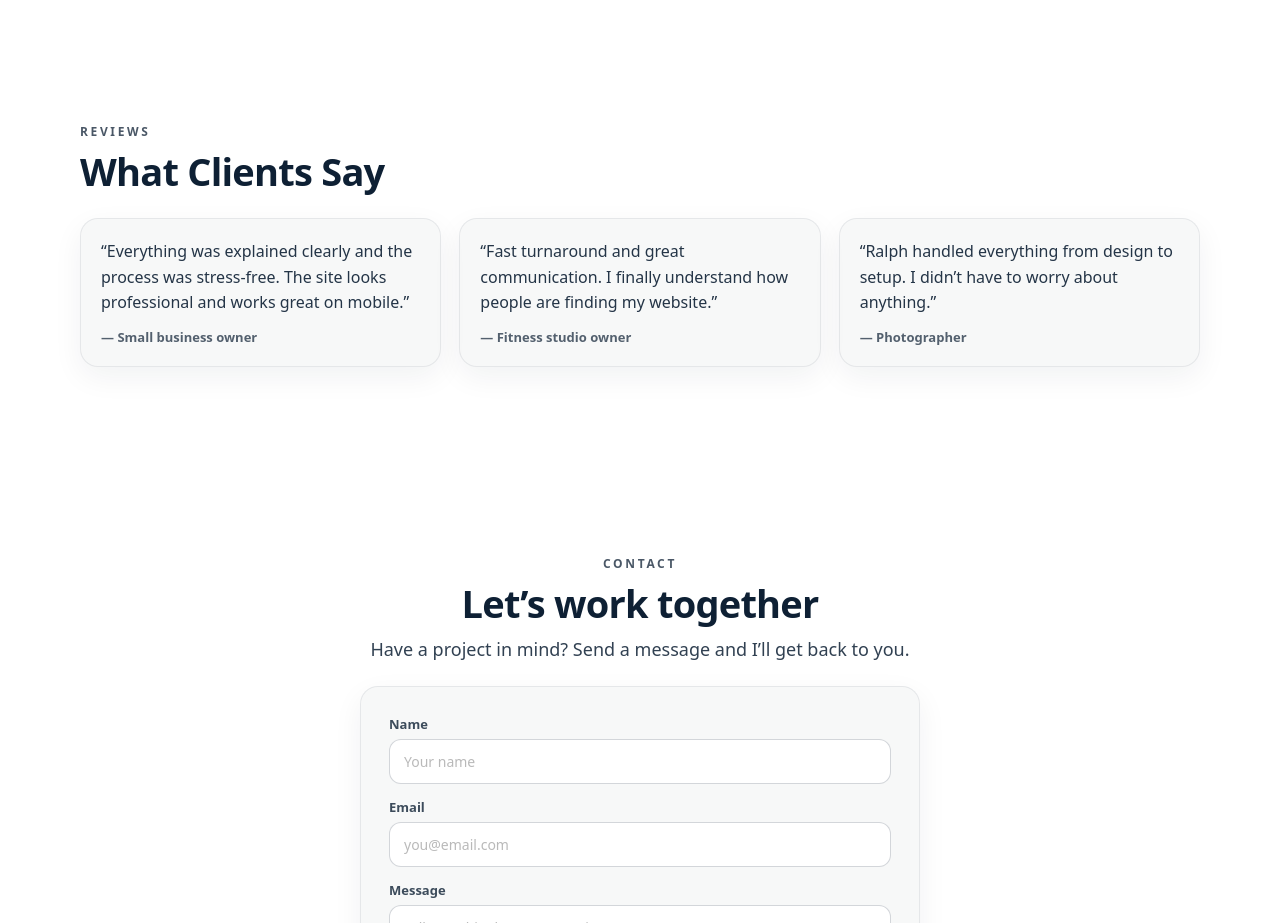
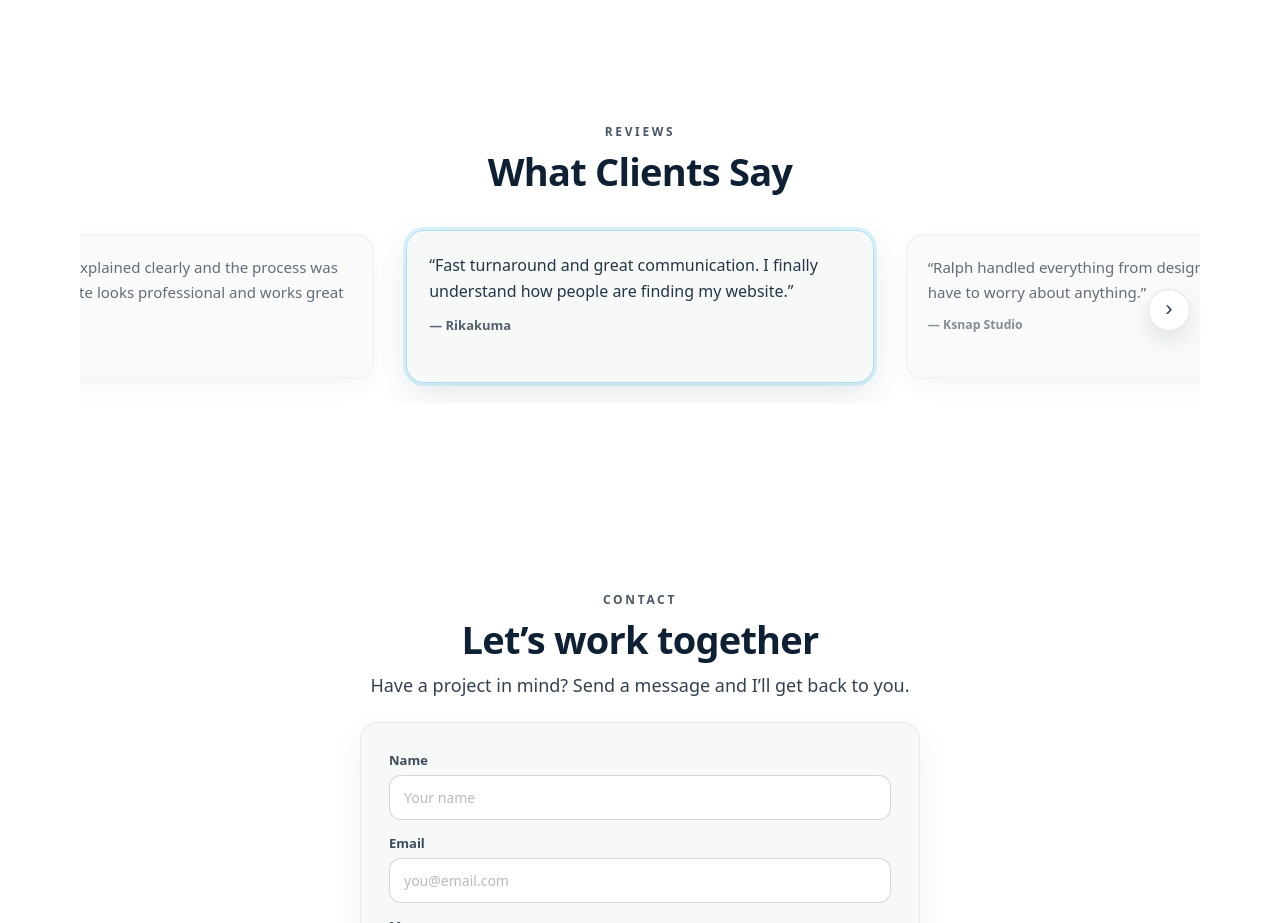
Before and after one commit to ralphdaryn/rddigitech, a React (Vite) app: page / in a window 1280 px wide. Shown: the part 2400-3323 px from the top of the page. Built offline with nearby package versions, Linux system fonts and the light colour scheme.

Commit message:
update review testimonials and style page

```diff
--- a/src/sections/Reviews/Reviews.jsx
+++ b/src/sections/Reviews/Reviews.jsx
@@ -1,8 +1,120 @@
 // Reviews.jsx
+import { useEffect, useMemo, useRef, useState } from "react";
 import "./Reviews.scss";
 import Container from "../../components/Container/Container";
 
 export default function Reviews() {
+  const trackRef = useRef(null);
+  const cardRefs = useRef([]);
+  const [active, setActive] = useState(1); // start with middle card active
+
+  const [canLeft, setCanLeft] = useState(false);
+  const [canRight, setCanRight] = useState(true);
+
+  const cardsData = useMemo(
+    () => [
+      {
+        quote:
+          "“Everything was explained clearly and the process was stress-free. The site looks professional and works great on mobile.”",
+        author: "— Step by Step Club",
+      },
+      {
+        quote:
+          "“Fast turnaround and great communication. I finally understand how people are finding my website.”",
+        author: "— Rikakuma",
+      },
+      {
+        quote:
+          "“Ralph handled everything from design to setup. I didn’t have to worry about anything.”",
+        author: "— Ksnap Studio",
+      },
+    ],
+    []
+  );
+
+  // Track which card is most centered (active)
+  useEffect(() => {
+    const track = trackRef.current;
+    if (!track) return;
+
+    const cards = cardRefs.current.filter(Boolean);
+    if (!cards.length) return;
+
+    const observer = new IntersectionObserver(
+      (entries) => {
+        let best = { index: active, ratio: 0 };
+
+        entries.forEach((entry) => {
+          if (!entry.isIntersecting) return;
+          const index = Number(entry.target.dataset.index);
+          const ratio = entry.intersectionRatio;
+          if (ratio > best.ratio) best = { index, ratio };
+        });
+
+        if (best.ratio > 0) setActive(best.index);
+      },
+      {
+        root: track,
+        threshold: [0.25, 0.5, 0.6, 0.75, 0.9],
+      }
+    );
+
+    cards.forEach((card) => observer.observe(card));
+    return () => observer.disconnect();
+    // eslint-disable-next-line react-hooks/exhaustive-deps
+  }, []);
+
+  // Update arrow enabled/disabled state
+  useEffect(() => {
+    const track = trackRef.current;
+    if (!track) return;
+
+    const update = () => {
+      const maxScrollLeft = track.scrollWidth - track.clientWidth;
+      const left = track.scrollLeft;
+
+      setCanLeft(left > 6);
+      setCanRight(left < maxScrollLeft - 6);
+    };
+
+    update();
+    track.addEventListener("scroll", update, { passive: true });
+    window.addEventListener("resize", update);
+
+    return () => {
+      track.removeEventListener("scroll", update);
+      window.removeEventListener("resize", update);
+    };
+  }, []);
+
+  // Center a specific index in the track
+  const centerToIndex = (index) => {
+    const track = trackRef.current;
+    const el = cardRefs.current[index];
+    if (!track || !el) return;
+
+    const trackRect = track.getBoundingClientRect();
+    const elRect = el.getBoundingClientRect();
+
+    const trackCenter = trackRect.left + trackRect.width / 2;
+    const elCenter = elRect.left + elRect.width / 2;
+
+    const delta = elCenter - trackCenter;
+
+    track.scrollBy({ left: delta, behavior: "smooth" });
+  };
+
+  const goLeft = () => centerToIndex(Math.max(0, active - 1));
+  const goRight = () => centerToIndex(Math.min(cardsData.length - 1, active + 1));
+
+  // Optional: on first mount, gently center the middle card
+  useEffect(() => {
+    // tiny delay so layout measures correctly
+    const t = setTimeout(() => centerToIndex(1), 50);
+    return () => clearTimeout(t);
+    // eslint-disable-next-line react-hooks/exhaustive-deps
+  }, []);
+
   return (
     <section className="reviews" id="reviews">
       <Container className="reviews__inner">
@@ -11,36 +123,50 @@ export default function Reviews() {
           <h2 className="reviews__title">What Clients Say</h2>
         </header>
 
-        <div className="reviews__grid">
-          <article className="reviews__card">
-            <p className="reviews__quote">
-              “Everything was explained clearly and the process was stress-free.
-              The site looks professional and works great on mobile.”
-            </p>
-            <p className="reviews__author">
-              — Small business owner
-            </p>
-          </article>
+        <div className="reviews__carousel" aria-label="Client reviews carousel">
+          {/* Left Arrow */}
+          <button
+            type="button"
+            className={`reviews__arrow reviews__arrow--left ${
+              canLeft ? "" : "reviews__arrow--disabled"
+            }`}
+            onClick={goLeft}
+            aria-label="Previous review"
+            disabled={!canLeft}
+          >
+            <span aria-hidden="true">‹</span>
+          </button>
 
-          <article className="reviews__card">
-            <p className="reviews__quote">
-              “Fast turnaround and great communication. I finally understand
-              how people are finding my website.”
-            </p>
-            <p className="reviews__author">
-              — Fitness studio owner
-            </p>
-          </article>
+          {/* Track */}
+          <div className="reviews__grid" ref={trackRef}>
+            {cardsData.map((item, i) => (
+              <article
+                key={i}
+                className={`reviews__card ${
+                  active === i ? "reviews__card--active" : ""
+                }`}
+                ref={(el) => (cardRefs.current[i] = el)}
+                data-index={i}
+                tabIndex={0}
+              >
+                <p className="reviews__quote">{item.quote}</p>
+                <p className="reviews__author">{item.author}</p>
+              </article>
+            ))}
+          </div>
 
-          <article className="reviews__card">
-            <p className="reviews__quote">
-              “Ralph handled everything from design to setup. I didn’t have to
-              worry about anything.”
-            </p>
-            <p className="reviews__author">
-              — Photographer
-            </p>
-          </article>
+          {/* Right Arrow */}
+          <button
+            type="button"
+            className={`reviews__arrow reviews__arrow--right ${
+              canRight ? "" : "reviews__arrow--disabled"
+            }`}
+            onClick={goRight}
+            aria-label="Next review"
+            disabled={!canRight}
+          >
+            <span aria-hidden="true">›</span>
+          </button>
         </div>
       </Container>
     </section>
--- a/src/sections/Reviews/Reviews.scss
+++ b/src/sections/Reviews/Reviews.scss
@@ -1,4 +1,3 @@
-// Reviews.scss
 @use "../../styles/variables" as *;
 
 .reviews {
@@ -31,28 +30,161 @@
     letter-spacing: -0.02em;
   }
 
-  &__sub {
-    max-width: 60ch;
-    margin: 0 auto;
-    font-size: 16px;
-    line-height: 1.6;
-    opacity: 0.85;
+  /* Carousel wrapper (positions arrows) */
+  &__carousel {
+    position: relative;
   }
 
-  /* Grid */
+  /* Track */
   &__grid {
     margin-top: 18px;
+
+    display: flex;
+    gap: 14px;
+
+    overflow-x: auto;
+    overscroll-behavior-x: contain;
+    -webkit-overflow-scrolling: touch;
+
+    scroll-snap-type: x mandatory;
+    scroll-padding-inline: 18px;
+
+    padding: 8px 18px 16px;
+
+    /* hide scrollbar */
+    scrollbar-width: none;
+    &::-webkit-scrollbar {
+      display: none;
+    }
+
+    /* edge fade */
+    &::before,
+    &::after {
+      content: "";
+      position: sticky;
+      top: 0;
+      width: 18px;
+      height: 100%;
+      flex: 0 0 18px;
+      pointer-events: none;
+      z-index: 2;
+    }
+
+    &::before {
+      left: 0;
+      margin-left: -18px;
+      background: linear-gradient(to right, #fff, rgba(255, 255, 255, 0));
+    }
+
+    &::after {
+      right: 0;
+      margin-right: -18px;
+      background: linear-gradient(to left, #fff, rgba(255, 255, 255, 0));
+    }
+  }
+
+  /* Arrows */
+  &__arrow {
+    position: absolute;
+    top: 50%;
+    transform: translateY(-50%);
+    z-index: 5;
+
+    width: 40px;
+    height: 40px;
+    border-radius: 999px;
+
     display: grid;
-    gap: 14px;
+    place-items: center;
+
+    border: 1px solid rgba(14, 32, 52, 0.12);
+    background: rgba(255, 255, 255, 0.88);
+    box-shadow: 0 10px 22px rgba(14, 32, 52, 0.10);
+
+    color: #0e2034;
+    cursor: pointer;
+
+    transition: transform 180ms ease, opacity 180ms ease,
+      box-shadow 180ms ease, border-color 180ms ease;
+
+    span {
+      font-size: 22px;
+      line-height: 1;
+      transform: translateY(-1px);
+      opacity: 0.85;
+    }
+
+    &:hover {
+      transform: translateY(-50%) scale(1.04);
+      border-color: rgba(21, 183, 232, 0.35);
+      box-shadow: 0 14px 26px rgba(14, 32, 52, 0.14);
+    }
+
+    &:active {
+      transform: translateY(-50%) scale(0.98);
+    }
+
+    &:focus-visible {
+      outline: none;
+      box-shadow: 0 0 0 3px rgba(21, 183, 232, 0.18),
+        0 14px 26px rgba(14, 32, 52, 0.14);
+      border-color: rgba(21, 183, 232, 0.45);
+    }
+  }
+
+  &__arrow--left {
+    left: 6px;
+  }
+
+  &__arrow--right {
+    right: 6px;
+  }
+
+  &__arrow--disabled {
+    opacity: 0;
+    pointer-events: none;
   }
 
   /* Card */
   &__card {
+    flex: 0 0 82%;
+    scroll-snap-align: center;
+
     padding: 18px;
     border-radius: 18px;
     background: rgba(14, 32, 52, 0.03);
     border: 1px solid rgba(14, 32, 52, 0.08);
     box-shadow: 0 10px 30px rgba(14, 32, 52, 0.06);
+
+    transition: transform 220ms ease, opacity 220ms ease, box-shadow 220ms ease,
+      border-color 220ms ease;
+    transform: scale(0.94);
+    opacity: 0.72;
+
+    cursor: grab;
+
+    &:active {
+      cursor: grabbing;
+    }
+
+    &:focus {
+      outline: none;
+    }
+
+    &:focus-visible {
+      box-shadow: 0 0 0 3px rgba(21, 183, 232, 0.18),
+        0 10px 30px rgba(14, 32, 52, 0.06);
+      border-color: rgba(21, 183, 232, 0.45);
+    }
+  }
+
+  /* Active (center) card */
+  &__card--active {
+    transform: scale(1);
+    opacity: 1;
+    border-color: rgba(21, 183, 232, 0.35);
+    box-shadow: 0 12px 34px rgba(14, 32, 52, 0.10),
+      0 0 0 3px rgba(21, 183, 232, 0.14);
   }
 
   &__quote {
@@ -73,34 +205,82 @@
   @media (min-width: 768px) {
     padding: 92px 0;
 
-    &__header {
-      text-align: left;
+    &__grid {
+      gap: 16px;
+      scroll-padding-inline: 24px;
+      padding: 10px 24px 18px;
+
+      &::before,
+      &::after {
+        width: 24px;
+        flex-basis: 24px;
+      }
+
+      &::before {
+        margin-left: -24px;
+      }
+
+      &::after {
+        margin-right: -24px;
+      }
     }
 
-    &__sub {
-      margin: 0;
-      font-size: 18px;
+    &__card {
+      flex-basis: 62%;
+      padding: 20px;
     }
 
-    &__grid {
-      grid-template-columns: repeat(2, minmax(0, 1fr));
-      gap: 16px;
+    &__arrow--left {
+      left: 10px;
+    }
+
+    &__arrow--right {
+      right: 10px;
     }
   }
 
   /* Desktop */
   @media (min-width: 1024px) {
     &__grid {
-      grid-template-columns: repeat(3, minmax(0, 1fr));
       gap: 18px;
+      scroll-padding-inline: 28px;
+      padding: 12px 28px 20px;
+
+      &::before,
+      &::after {
+        width: 28px;
+        flex-basis: 28px;
+      }
+
+      &::before {
+        margin-left: -28px;
+      }
+
+      &::after {
+        margin-right: -28px;
+      }
     }
 
     &__card {
-      padding: 20px;
+      flex-basis: 44%;
+      padding: 22px;
     }
 
     &__quote {
       font-size: 16px;
     }
+
+    &__arrow {
+      width: 42px;
+      height: 42px;
+    }
   }
 }
+
+/* Respect reduced motion */
+@media (prefers-reduced-motion: reduce) {
+  .reviews__card,
+  .reviews__arrow {
+    transition: none !important;
+  }
+}
```
